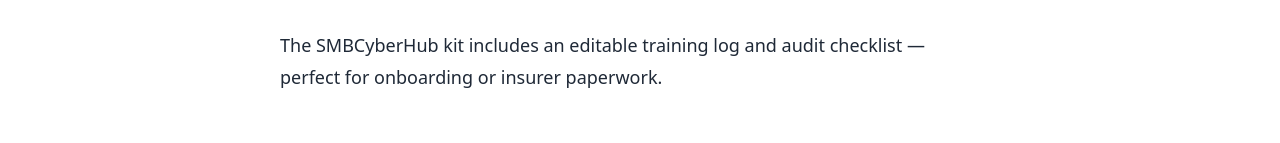
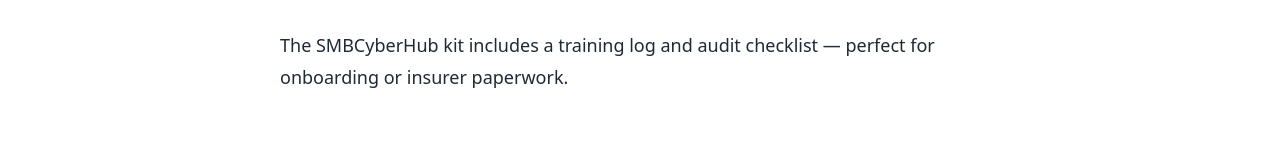
Before and after one commit to SMBCyberHub/smbcyberhub, an Astro site: page /posts/audit-ready-in-under-an-hour-a-cyber-hygiene-checklist in a window 1280 px wide. Shown: the part 2313-2456 px from the top of the page. Built offline with nearby package versions, Linux system fonts and the light colour scheme; Astro itself is replaced by a stand-in of ours.

Commit message:
removed word editable on blog page

```diff
--- a/src/content/posts/audit-ready-in-under-an-hour-a-cyber-hygiene-checklist.md
+++ b/src/content/posts/audit-ready-in-under-an-hour-a-cyber-hygiene-checklist.md
@@ -55,7 +55,7 @@ Client asking for proof of training? GDPR review coming up? This fast checklist
 > “Don’t wait for an audit request — be ready before it arrives.”
 
 ## 🚀 Download a Ready-to-Use Template
-The SMBCyberHub kit includes an editable training log and audit checklist — perfect for onboarding or insurer paperwork.
+The SMBCyberHub kit includes a training log and audit checklist — perfect for onboarding or insurer paperwork.
 
 ---
 
```
